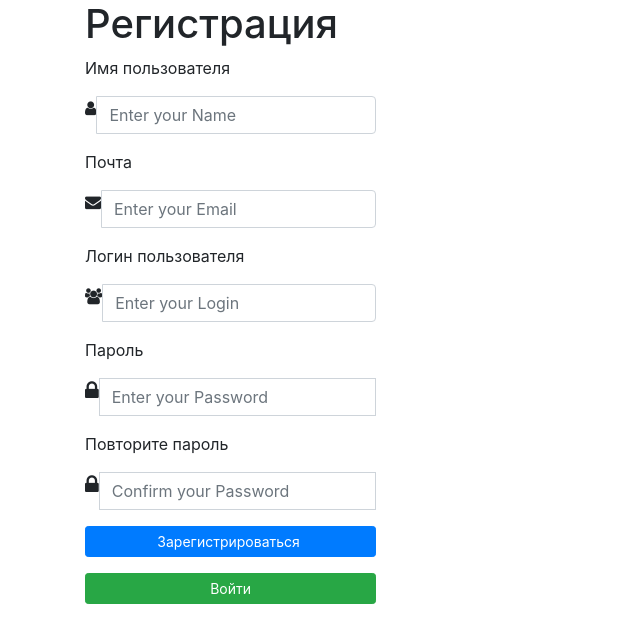
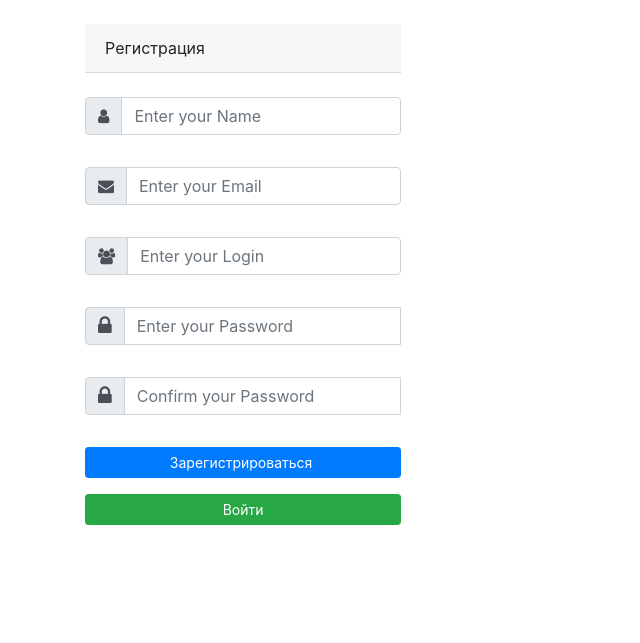
Before and after one commit to sersad/web-flask, a Flask app: page /register in a window 1280 px wide. Shown: the part 72-715 px from the top of the page, without its empty margins (0-640 px from the left). Run offline with Flask 2, Linux system fonts and the light colour scheme; some libraries are stand-ins or nearby versions.

Commit message:
login and register fix to new bootstrap

```diff
--- a/static/css/style.css
+++ b/static/css/style.css
@@ -31,8 +31,10 @@ p {
 /*}*/
 
 div.main-login {
-    width: 300px;
+    width: 250px;
     alignment: center;
     margin-left: auto;
     margin-right: auto;
+    margin-top: auto;
+    margin-bottom: auto;
 }
--- a/templates/register.html
+++ b/templates/register.html
@@ -2,20 +2,27 @@
 
 {% block content %}
 
-<div class="container">
-    <div class="row main">
-        <div class="main-login main-center">
-            <h1 class="title">Регистрация</h1>
+<div class="container align-text-bottom">
+    <div class="row main align-text-bottom">
+        <div class="main-login">
+            <br>
+            <div class="card-header align-text-bottom">
+                Регистрация
+            </div>
+            <br>
             <form class="form-horizontal" method="post" action="">
                 {{ form.hidden_tag() }}
                 {% if message %}
                     <div class="alert alert-danger">{{ message }}</div>
                 {% endif %}
-                <div class="form-group">
-                    <label for="name" class="cols-sm-2 control-label">{{ form.name.label }}</label>
-                    <div class="cols-sm-10">
-                        <div class="input-group">
-                            <span class="input-group-addon"><i class="fa fa-user fa" aria-hidden="true"></i></span>
+
+                <label class="sr-only" for="inlineFormInputGroup">{{ form.name.label }}</label>
+                <div class="input-group mb-2">
+                    <div class="input-group-prepend">
+                        <div class="input-group-text">
+                            <i class="fa fa-user" aria-hidden="true"></i>
+                        </div>
+                    </div>
                     {{ form.name(class="form-control", type="form-control", id="name",
                     placeholder="Enter your Name") }}
                     {% for error in form.name.errors %}
@@ -24,14 +31,16 @@
                     </p>
                     {% endfor %}
                 </div>
+
+                <br>
+
+                <label class="sr-only" for="inlineFormInputGroup">{{ form.email.label }}</label>
+                <div class="input-group mb-2">
+                    <div class="input-group-prepend">
+                        <div class="input-group-text">
+                            <i class="fa fa-envelope" aria-hidden="true"></i>
                         </div>
                     </div>
-
-                <div class="form-group">
-                    <label for="email" class="cols-sm-2 control-label">{{ form.email.label }}</label>
-                    <div class="cols-sm-10">
-                        <div class="input-group">
-                            <span class="input-group-addon"><i class="fa fa-envelope fa" aria-hidden="true"></i></span>
                     {{ form.email(class="form-control", type="email", id="email",
                     placeholder="Enter your Email") }}
                     {% for error in form.email.errors %}
@@ -40,14 +49,16 @@
                     </p>
                     {% endfor %}
                 </div>
+
+                <br>
+
+                <label class="sr-only" for="inlineFormInputGroup">{{ form.login.label }}</label>
+                <div class="input-group mb-2">
+                    <div class="input-group-prepend">
+                        <div class="input-group-text">
+                            <i class="fa fa-users" aria-hidden="true"></i>
                         </div>
                     </div>
-
-                <div class="form-group">
-                    <label for="username" class="cols-sm-2 control-label">{{ form.login.label }}</label>
-                    <div class="cols-sm-10">
-                        <div class="input-group">
-                            <span class="input-group-addon"><i class="fa fa-users fa" aria-hidden="true"></i></span>
                     {{ form.login(class="form-control", type="form-control", id="login",
                     placeholder="Enter your Login") }}
                     {% for error in form.login.errors %}
@@ -56,14 +67,16 @@
                     </p>
                     {% endfor %}
                 </div>
+
+                <br>
+
+                <label class="sr-only" for="inlineFormInputGroup">{{ form.password.label }}</label>
+                <div class="input-group mb-2">
+                    <div class="input-group-prepend">
+                        <div class="input-group-text">
+                            <i class="fa fa-lock fa-lg" aria-hidden="true"></i>
                         </div>
                     </div>
-
-                <div class="form-group">
-                    <label for="password" class="cols-sm-2 control-label">{{ form.password.label }}</label>
-                    <div class="cols-sm-10">
-                        <div class="input-group">
-                            <span class="input-group-addon"><i class="fa fa-lock fa-lg" aria-hidden="true"></i></span>
                     {{ form.password(class="form-control", id="password", type="password",
                     placeholder="Enter your Password") }}<br>
                     {% for error in form.password.errors %}
@@ -72,14 +85,16 @@
                     </p>
                     {% endfor %}
                 </div>
+
+                <br>
+
+                <label class="sr-only" for="inlineFormInputGroup">{{ form.password_again.label }}</label>
+                <div class="input-group mb-2">
+                    <div class="input-group-prepend">
+                        <div class="input-group-text">
+                            <i class="fa fa-lock fa-lg" aria-hidden="true"></i>
                         </div>
                     </div>
-
-                <div class="form-group">
-                    <label for="confirm" class="cols-sm-2 control-label">{{ form.password_again.label }}</label>
-                    <div class="cols-sm-10">
-                        <div class="input-group">
-                            <span class="input-group-addon"><i class="fa fa-lock fa-lg" aria-hidden="true"></i></span>
                    {{ form.password_again(class="form-control", id="confirm", type="password",
                     placeholder="Confirm your Password") }}<br>
                     {% for error in form.password_again.errors %}
@@ -88,8 +103,8 @@
                     </p>
                     {% endfor %}
                 </div>
-                    </div>
-                </div>
+
+                <br>
 
                 <div class="form-group ">
                     {{ form.submit(type="submit", class="btn btn-primary btn-block btn-sm login-button") }}
@@ -97,6 +112,9 @@
                 <div class="login-register">
                     <a href="login" class="btn btn-success btn-sm btn-block login-button">Войти</a>
                 </div>
+
+
+
             </form>
         </div>
     </div>
```
Also changed, not shown: templates/login.html (+32 -26 lines). Lines whose indentation alone changed are shown as unchanged.
